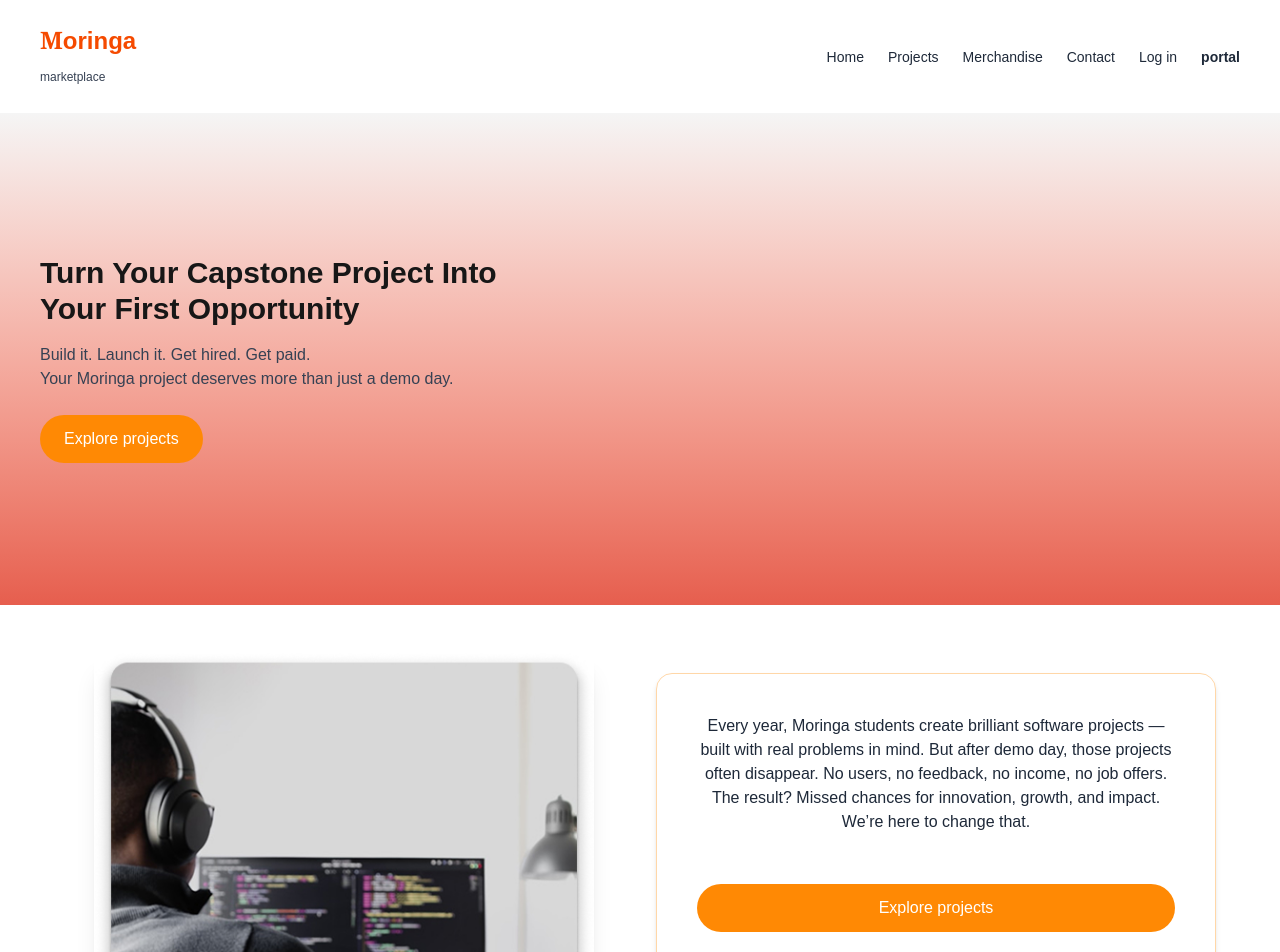
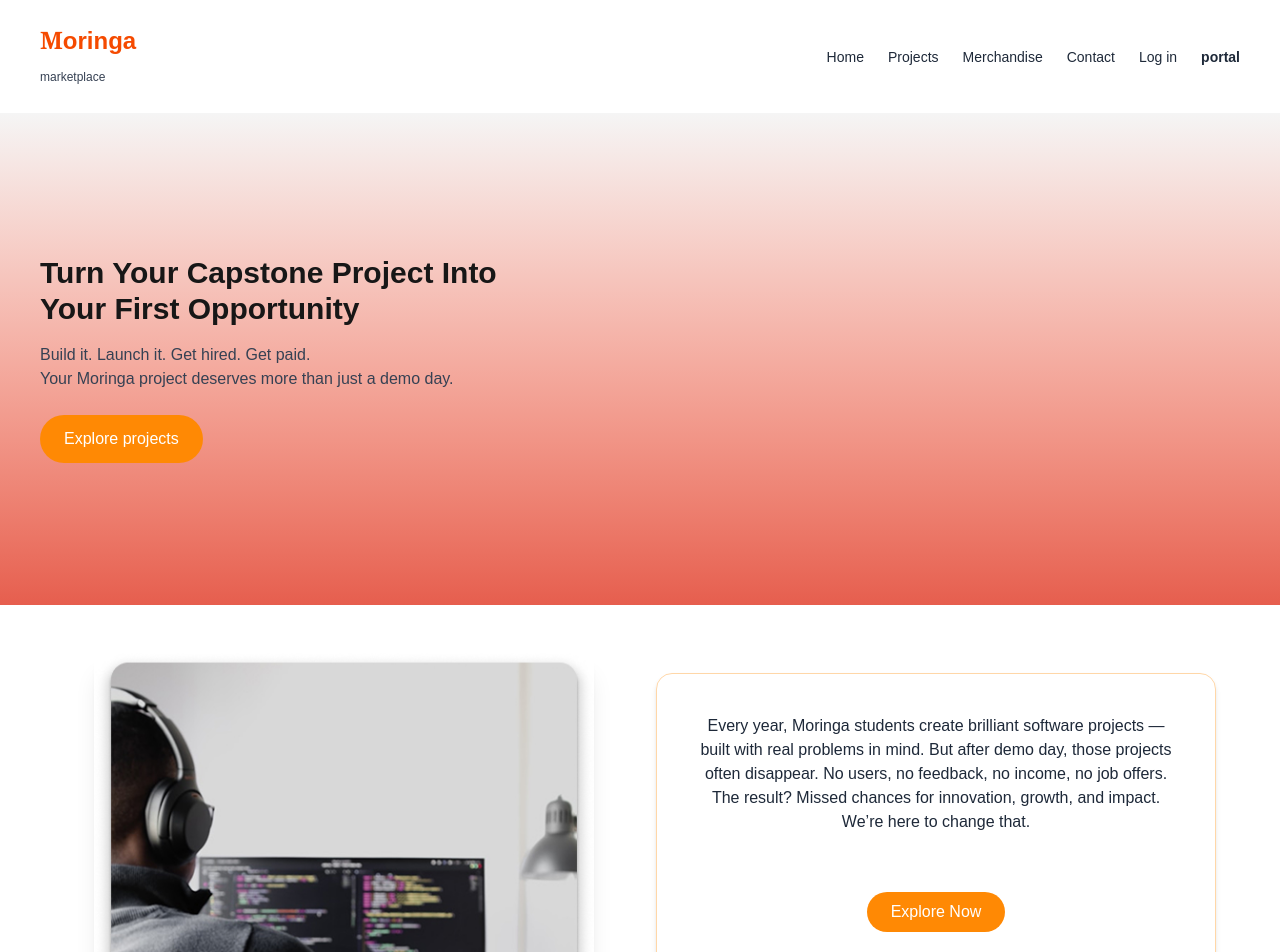
Before and after one commit to I-GIKARU/Innovation-Marketplace, a Next.js app in the folder client/: page / in a window 1280 px wide. Shown: the top 952 px of the page. Built offline with nearby package versions, Linux system fonts and the light colour scheme.

Commit message:
modified explore

```diff
--- a/client/components/Explore.jsx
+++ b/client/components/Explore.jsx
@@ -6,12 +6,9 @@
     <section className="bg-white py-12 px-6">
       <div className="max-w-6xl mx-auto grid grid-cols-1 md:grid-cols-2 gap-8 items-center">
 
-
         <div className="flex justify-center">
           <Image src="/images/explore.jpg" alt="Explore Visual"width={500} height={400}className="rounded-lg shadow-xl"/>
         </div>
-
-
 
         <div className="flex flex-col gap-6">
           <div className="border border-orange-200 rounded-2xl shadow-md p-10 flex flex-col justify-between h-[300px]">
@@ -21,11 +18,10 @@
                No users, no feedback, no income, no job offers.
              The result? Missed chances for innovation, growth, and impact. We’re here to change that.
             </p>
-            <button className="bg-orange-400 hover:bg-orange-500 text-white px-6 py-3 rounded-full font-medium">
-            Explore projects
+            <button className="bg-orange-400 hover:bg-orange-500 text-white px-6 py-2 rounded-full font-medium self-center">
+            Explore Now
           </button>
           </div>
-
 
           <div className="flex justify-center">
             <Image
```
